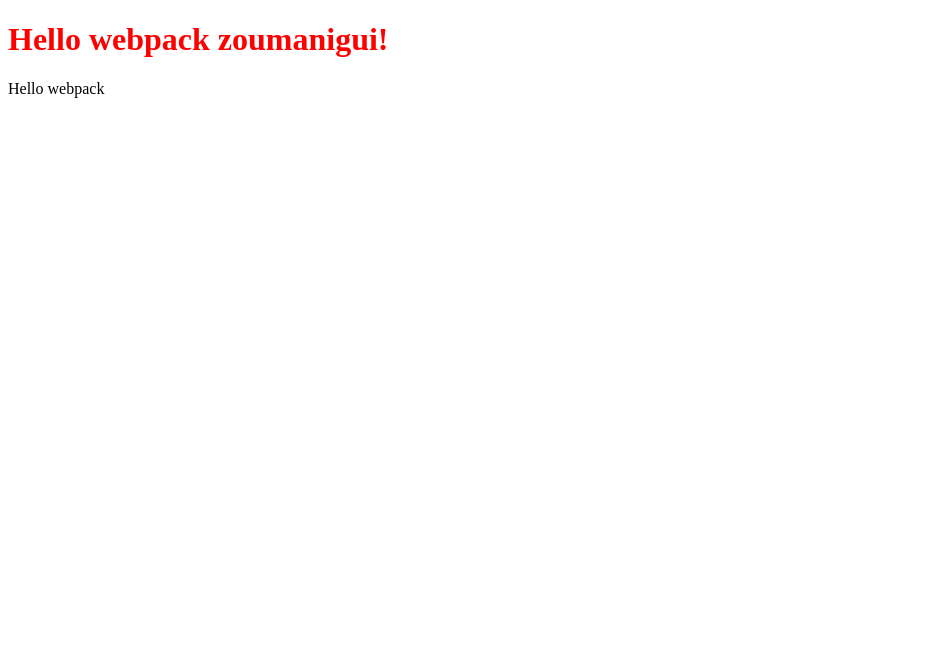
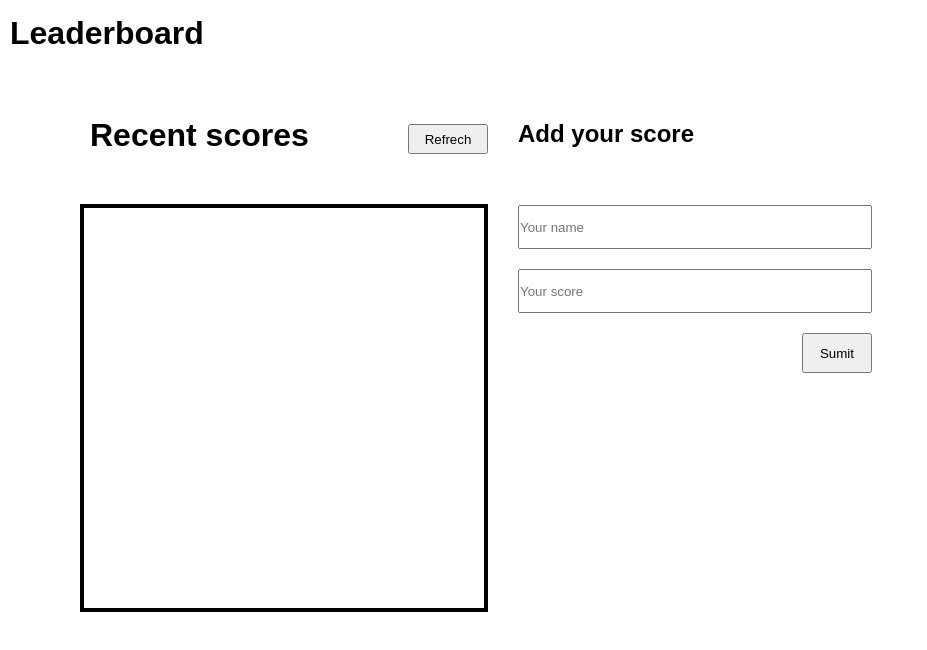
Before and after one commit to massazoum/Leaderboard, a website built with webpack: page src/index.html in a window 1280 px wide. Shown: the whole page, without its empty margins (0-927 px from the left). Built offline with nearby package versions, Linux system fonts and the light colour scheme.

Commit message:
Update by adding Add.js file

```diff
--- /dev/null
+++ b/src/ZoumModules/Add.js
@@ -0,0 +1,35 @@
+export class score {
+ constructor(nom , win){
+  this.nom =nom  ;
+  this.win=win ;
+ }
+}
+
+export class scoreLists {
+ static InpText =document.querySelector('.InpText');
+ static InpNumber=document.querySelector('.InpNumber');
+ static arrayscore =JSON.parse(localStorage.getItem('store'))||[];
+ static gerer(){
+  scoreLists.add()
+  scoreLists.showScore();
+ }
+ static add(){
+   const InpText = document.querySelector('.InpText');
+   const InpNumber =document.querySelector('.InpNumber');
+   const newscore = new score(InpText.value ,InpNumber.value);
+   scoreLists.arrayscore.push(newscore);
+   localStorage.setItem('store', JSON.stringify( scoreLists.arrayscore));
+ }
+   static showScore(){
+    const ScoresList=document.querySelector('.ScoresListes');
+    ScoresList.innerHTML ='';
+    scoreLists.arrayscore.forEach((score ,nom ,win)=>{
+      const newdiv = document.createElement('div');
+      newdiv.className ='ScoresListe';
+      newdiv.innerHTML=` <div class="scorenom">${score.nom}</div><div class="scorepoint"> :</div> <div>${score.win}</div>
+      `;
+      ScoresList.appendChild(newdiv);
+    })
+
+    }
+ }
--- a/src/index.html
+++ b/src/index.html
@@ -7,6 +7,29 @@
  <title>leoderbaord</title>
 </head>
 <body>
- <h1>Hello webpack zoumanigui!</h1>
+ <main>
+  <div class="leoderbaord">
+   <div class=""><h1>Leaderboard</h1></div>
+
+   <div class="tabescore">
+    <div class="head-tabescore">
+     <h1> Recent scores</h1>
+     <button class="btn-refresh">Refrech</button>
+    </div>
+    <div class="ScoresListes">
+     <!-- place of score-->
+    </div>
+   </div>
+  </div>
+
+  <div class="form-leoderbaord" >
+   <form class="scoreform" action="">
+    <label for=""><h2>Add your score</h2></label>
+   <input class="InpText" type="text" name="" id="" placeholder="Your name">
+   <input class="InpNumber" type="number" name="" placeholder="Your score" id="">
+   <div class="div-bnt-Submit"><button class="bnt-Submit" type="button">Sumit</button></div>
+   </form>
+  </div>
+ </main>
 </body>
 </html>
--- a/src/index.js
+++ b/src/index.js
@@ -1,14 +1,8 @@
 import _ from 'lodash';
 import './style.css';
+import {score ,scoreLists} from './ZoumModules/Add'
 
-function component() {
-  const element = document.createElement('div');
+const bntSubmit =document.querySelector('.bnt-Submit');
+bntSubmit.addEventListener('click',scoreLists.gerer);
 
-  // Lodash, currently included via a script, is required for this line to work:::
-  // Lodash, now imported by this script
-  element.innerHTML = _.join(['Hello', 'webpack'], ' ');
-
-  return element;
-}
-
-document.body.appendChild(component());
+scoreLists.showScore();
--- a/src/style.css
+++ b/src/style.css
@@ -1,3 +1,94 @@
+* {
+  padding: 0;
+  margin: 0;
+  font-family: 'poppins', sans-serif;
+}
+
 h1 {
-  color: red;
+  margin-top: 15px;
+  margin-left: 10px;
 }
+
+main {
+  display: flex;
+}
+
+.leoderbaord {
+  width: auto;
+  height: auto;
+  margin-right: 30px;
+}
+
+.tabescore {
+  margin-left: 80px;
+  margin-top: 50px;
+}
+
+.head-tabescore {
+  display: flex;
+  justify-content: space-between;
+}
+
+.btn-refresh {
+  margin-top: 22px;
+  width: 80px;
+  height: 30px;
+}
+
+.ScoresListes {
+  margin-top: 50px;
+  width: 400px;
+  min-height: 400px;
+  border: 4px solid rgb(1, 2, 1);
+}
+
+.ScoresListe {
+  display: flex;
+  padding-top: 15px;
+  height: 30px;
+  background-color: rgb(54, 194, 194);
+  font-weight: bold;
+  font-size: larger;
+}
+
+.scoreform {
+  display: flex;
+  row-gap: 20px;
+  flex-direction: column;
+}
+
+.form-leoderbaord {
+  width: auto;
+  height: auto;
+  margin-top: 120px;
+}
+
+input[type="text"] {
+  height: 40px;
+  width: 350px;
+  margin-top: 37px;
+}
+
+input[type="number"] {
+  height: 40px;
+  width: 350px;
+}
+
+.div-bnt-Submit {
+  display: flex;
+  justify-content: right;
+}
+
+.bnt-Submit {
+  width: 70px;
+  height: 40px;
+}
+
+.scorenom {
+  margin-left: 10px;
+}
+
+.scorepoint {
+  margin-left: 5px;
+  margin-right: 5px;
+}
```
Also changed, not shown: dist/index.html, dist/main.js.
